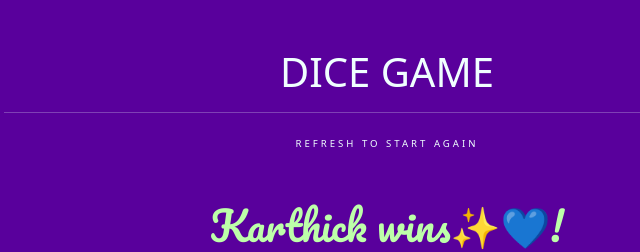
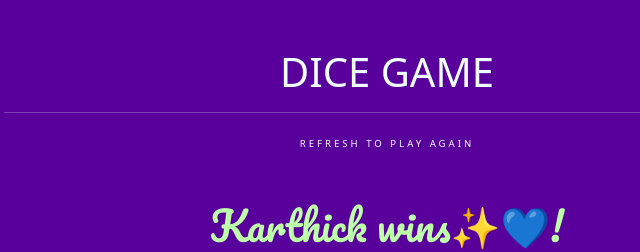
Before and after one commit to johnnykarthi/dicegame, a plain HTML site: page index.html in a window 1280 px wide. Shown: the top 252 px of the page, 253-893 px from the left. Drawn offline with nearby package versions, Linux system fonts and the light colour scheme.

Commit message:
Update index.html

```diff
--- a/index.html
+++ b/index.html
@@ -22,7 +22,7 @@
             <div class="col-md-8">
                 <h1 class="title">DICE GAME</h1>
                 <hr>
-                <small class="sub-text">REFRESH TO START AGAIN</small>
+                <small class="sub-text">REFRESH TO PLAY AGAIN</small>
                 <h1 class="heading">Refresh Me</h1>
             </div>
         </div>
```
